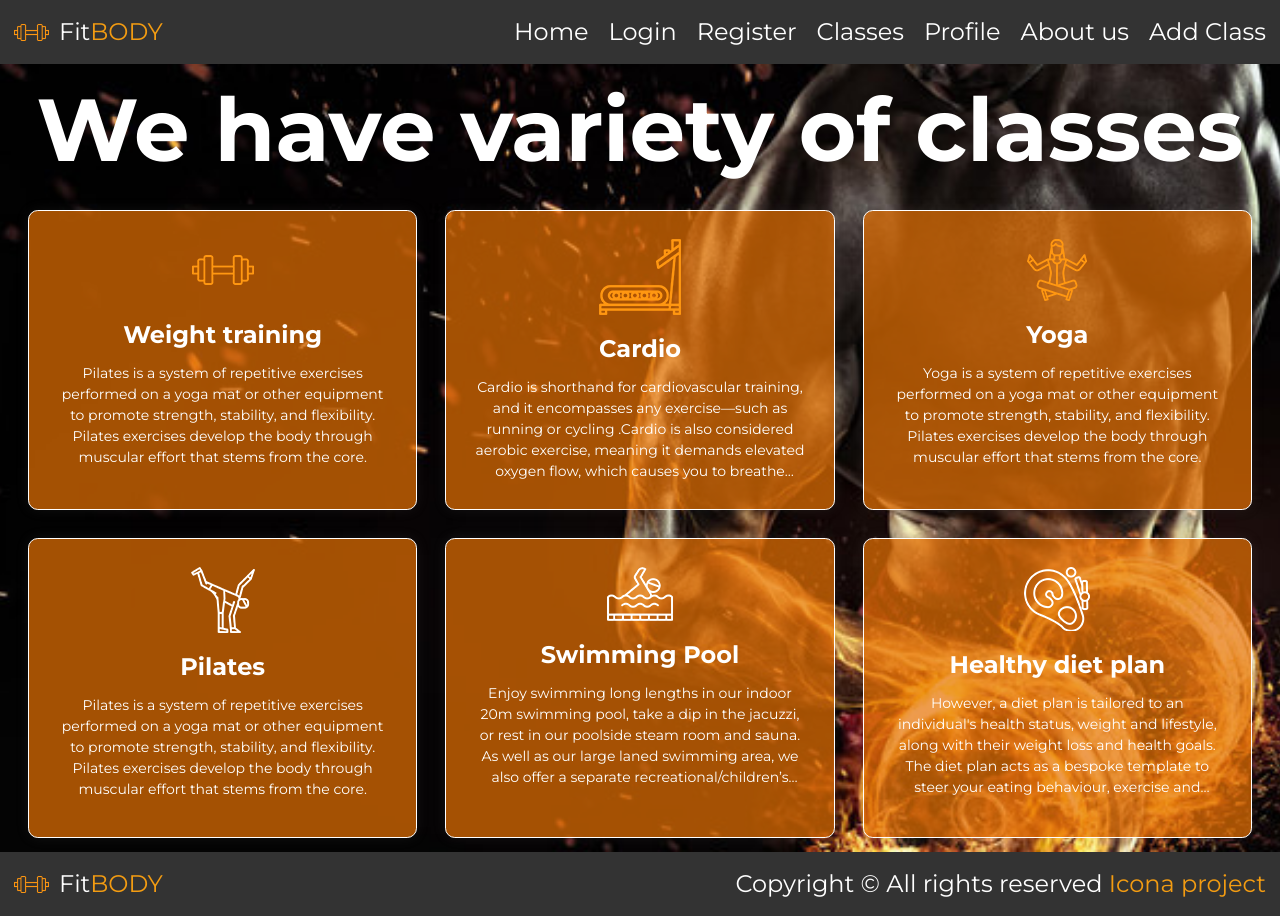
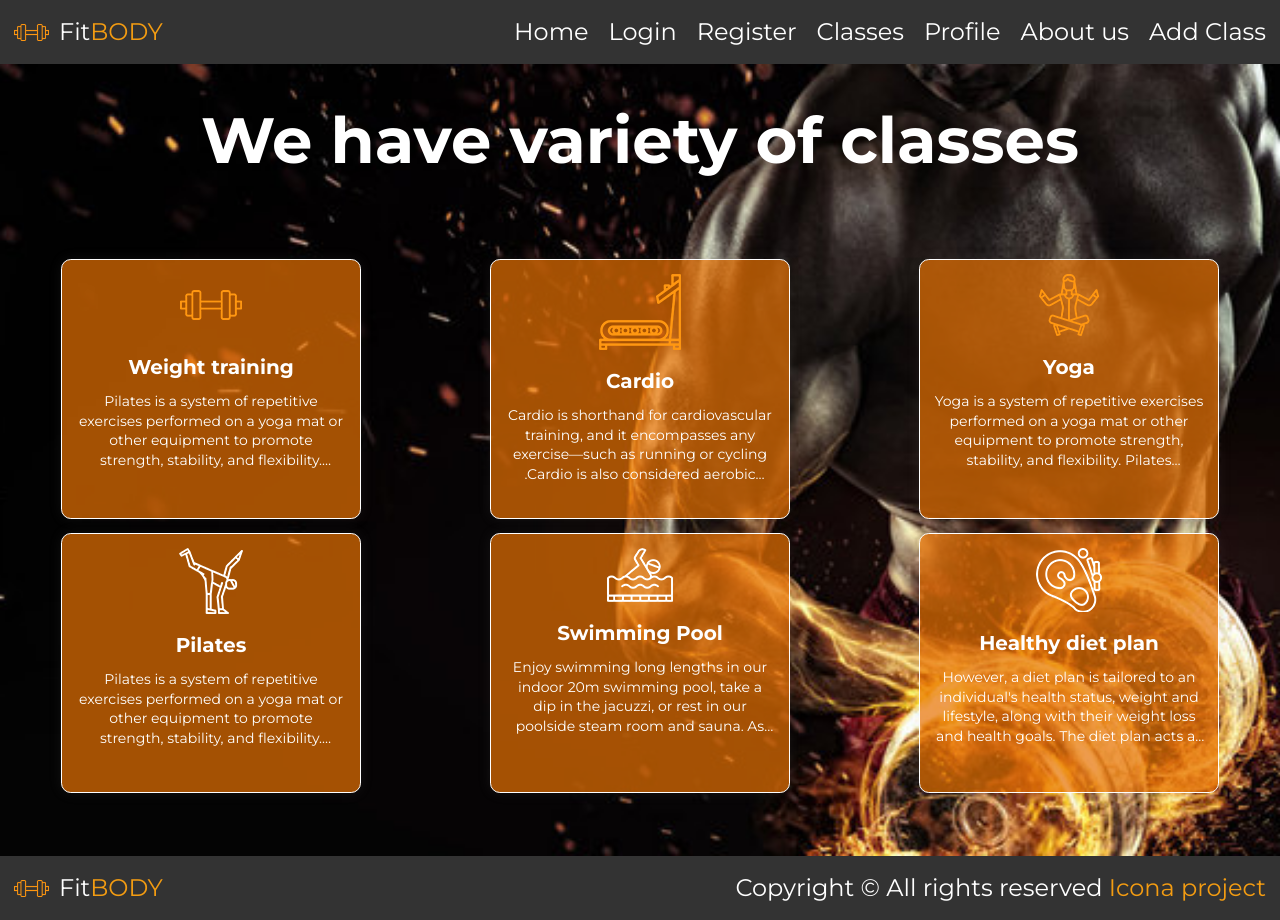
Before and after one commit to icona99/FitBody, a React (Vite) app in the folder client/: page /classes in a window 1280 px wide. Built offline with nearby package versions, Linux system fonts and the light colour scheme.

Commit message:
edit styles in classes component

```diff
--- a/client/src/components/Classes.css
+++ b/client/src/components/Classes.css
@@ -1,70 +1,75 @@
-
 .classes {
     background-image: url('/public/images/360_F_124887107_jHzYHrpwWVFm8PJM9Z0tgyblk5of0aUZ.jpg');
     background-size: cover;
     background-repeat: no-repeat;
     background-position: center;
     text-align: center;
+    padding: 2em 0 4em 0;
 }
 
 .title h2 {
-    font-size: 88px;
+    font-size: 64px;
     color: white;
     text-align: center;
     font-weight: bold;
-    margin: 0;
+    margin: 0 0 1em 0;
 }
 
-.features {
+.cards {
     display: flex;
     justify-content: space-between;
     margin: 0 auto;
     padding: 0 1em;
     flex-wrap: wrap;
+    max-width: 1200px;
 }
 
-.feature {
+.card {
     flex: 1 1 30%;
-    width: 200px;
-    height: 300px;
-    background-color: rgb(233, 115, 4, 0.7);
+    max-width: 300px;
+    height: 260px;
+    background-color: rgba(233, 115, 4, 0.7);
     border: 1px solid rgb(255, 255, 255);
     color: white;
-    padding: 2em;
-    margin: 1em;
+    padding: 1em;
+    margin: 0.5em;
     text-align: center;
     border-radius: 0.7em;
     box-shadow: 0 0 1em rgba(146, 146, 146, 0.1);
     overflow: hidden;
+    transition: background 0.3s, transform 0.3s;
 }
 
-.feature:hover {
+.card:hover {
     background: rgb(95, 95, 95);
+    transform: scale(1.05);
 }
 
-.feature img {
+.card img {
     font-size: 28px;
-    color: white
+    color: white;
 }
 
-.feature h2 {
-    font-size: 24px;
+.card h2 {
+    font-size: 20px;
     margin: 10px 0;
 }
 
-.feature p {
+.card p {
     display: -webkit-box;
-    -webkit-line-clamp: 5;
+    -webkit-line-clamp: 4;
     -webkit-box-orient: vertical;
     overflow: hidden;
     text-overflow: ellipsis;
     white-space: normal;
+    font-size: 14px;
+    line-height: 1.4;
 }
 
 .circle-button {
     position: absolute;
-    bottom: 5px;
-    right: 130px;
+    bottom: 10px;
+    right: 125px;
     width: 40px;
     height: 40px;
     background-color: #ffffff;
@@ -79,7 +84,7 @@
     transition: opacity 0.3s, transform 0.3s;
 }
 
-.feature:hover .circle-button {
+.card:hover .circle-button {
     opacity: 1;
     transform: scale(1);
 }
--- a/client/src/components/Classes.jsx
+++ b/client/src/components/Classes.jsx
@@ -19,45 +19,45 @@ function Classes() {
             <div className="title">
                 <h2>We have variety of classes</h2>
             </div>
-            <section class="features">
+            <section class="cards">
 {/* {cards.map((card)=>{
     <SportCard
     {...card}
         />
 })} */}
                 {/* <SportCard /> */}
-                <div class="feature">
+                <div class="card">
                     <img src="/public/images/icon_7.png" alt="Weight traning" />
                     <h2>Weight training</h2>
                     <p>Pilates is a system of repetitive exercises performed on a yoga mat or other equipment to promote strength, stability, and flexibility. Pilates exercises develop the body through muscular effort that stems from the core.</p>
                     <a href="/details" class="circle-button">+</a>
                 </div>
-                <div class="feature">
+                <div class="card">
                     <img src="/public/images/icon_13.png" alt="Cardio" />
                     <h2>Cardio</h2>
                     <p>Cardio is shorthand for cardiovascular training, and it encompasses any exercise—such as running or cycling .Cardio is also considered aerobic exercise, meaning it demands elevated oxygen flow, which causes you to breathe harder. Cardio is essential if you want to burn calories, strengthen your heart and lungs, and be healthier overall..</p>
                     <a href="/details" class="circle-button">+</a>
                 </div>
-                <div class="feature">
+                <div class="card">
                     <img src="/public/images/icon_5.png" alt="Yoga" />
                     <h2>Yoga</h2>
                     <p>Yoga is a system of repetitive exercises performed on a yoga mat or other equipment to promote strength, stability, and flexibility. Pilates exercises develop the body through muscular effort that stems from the core.</p>
                     <a href="/details" class="circle-button">+</a>
                 </div>
-                <div class="feature">
+                <div class="card">
                     <img src="/public/images/icon_1.png" alt="Pilates" />
                     <h2>Pilates</h2>
                     <p>Pilates is a system of repetitive exercises performed on a yoga mat or other equipment to promote strength, stability, and flexibility. Pilates exercises develop the body through muscular effort that stems from the core.</p>
                     <a href="/details" class="circle-button">+</a>
                 </div>
-                <div class="feature">
+                <div class="card">
                     <img src="/public/images/icon_2.png" alt="Swimming pool" />
                     <h2>Swimming Pool</h2>
                     <p>Enjoy swimming long lengths in our indoor 20m swimming pool, take a dip in the jacuzzi, or rest in our poolside steam room and sauna.
                         As well as our large laned swimming area, we also offer a separate recreational/children’s swimming area ideal for little ones to enjoy some water-based fun.</p>
                     <a href="/details" class="circle-button">+</a>
                 </div>
-                <div class="feature">
+                <div class="card">
                     <img src="/public/images/icon_3.png" alt="Diet Plan" />
                     <h2>Healthy diet plan</h2>
                     <p>However, a diet plan is tailored to an individual's health status, weight and lifestyle, along with their weight loss and health goals. The diet plan acts as a bespoke template to steer your eating behaviour, exercise and lifestyle management towards optimal health and wellbeing.</p>
```
